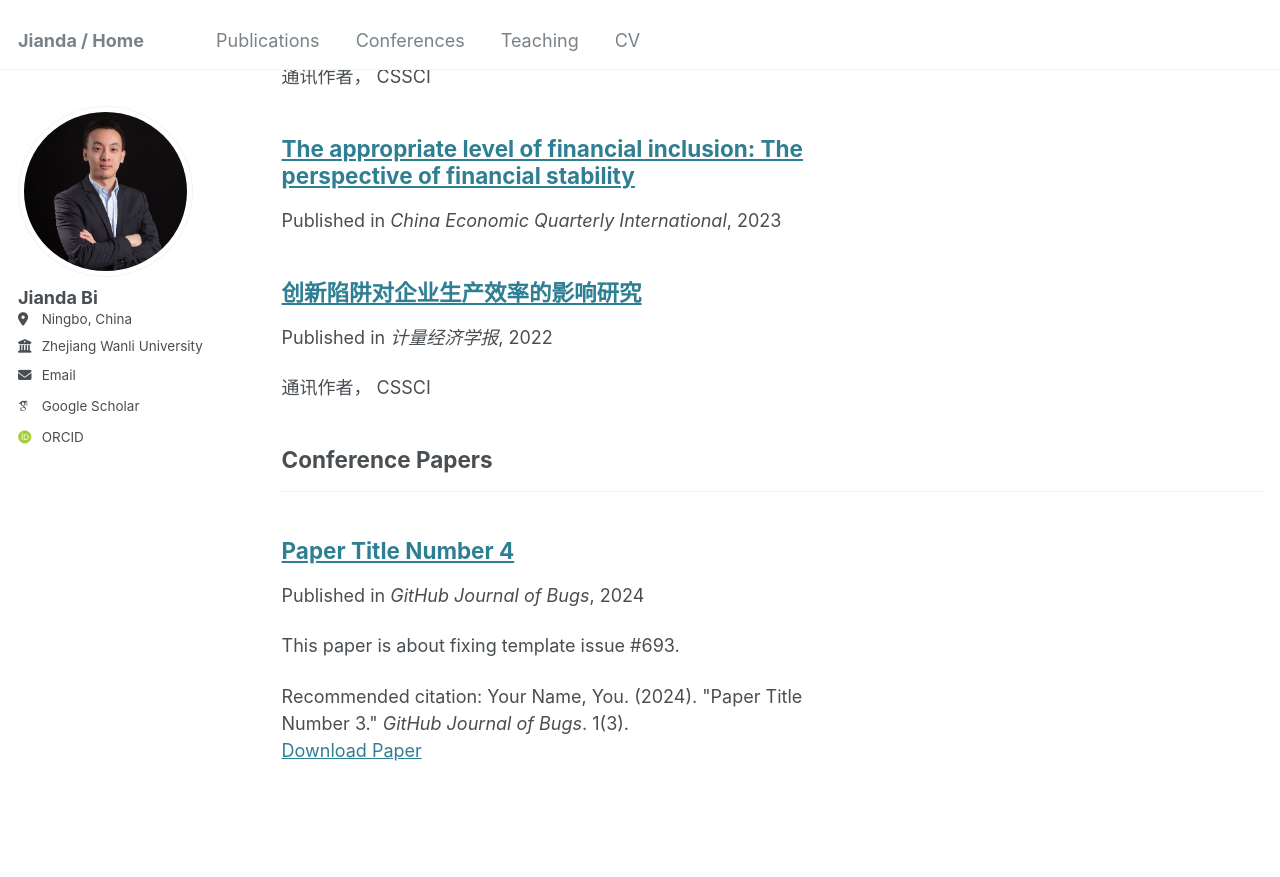
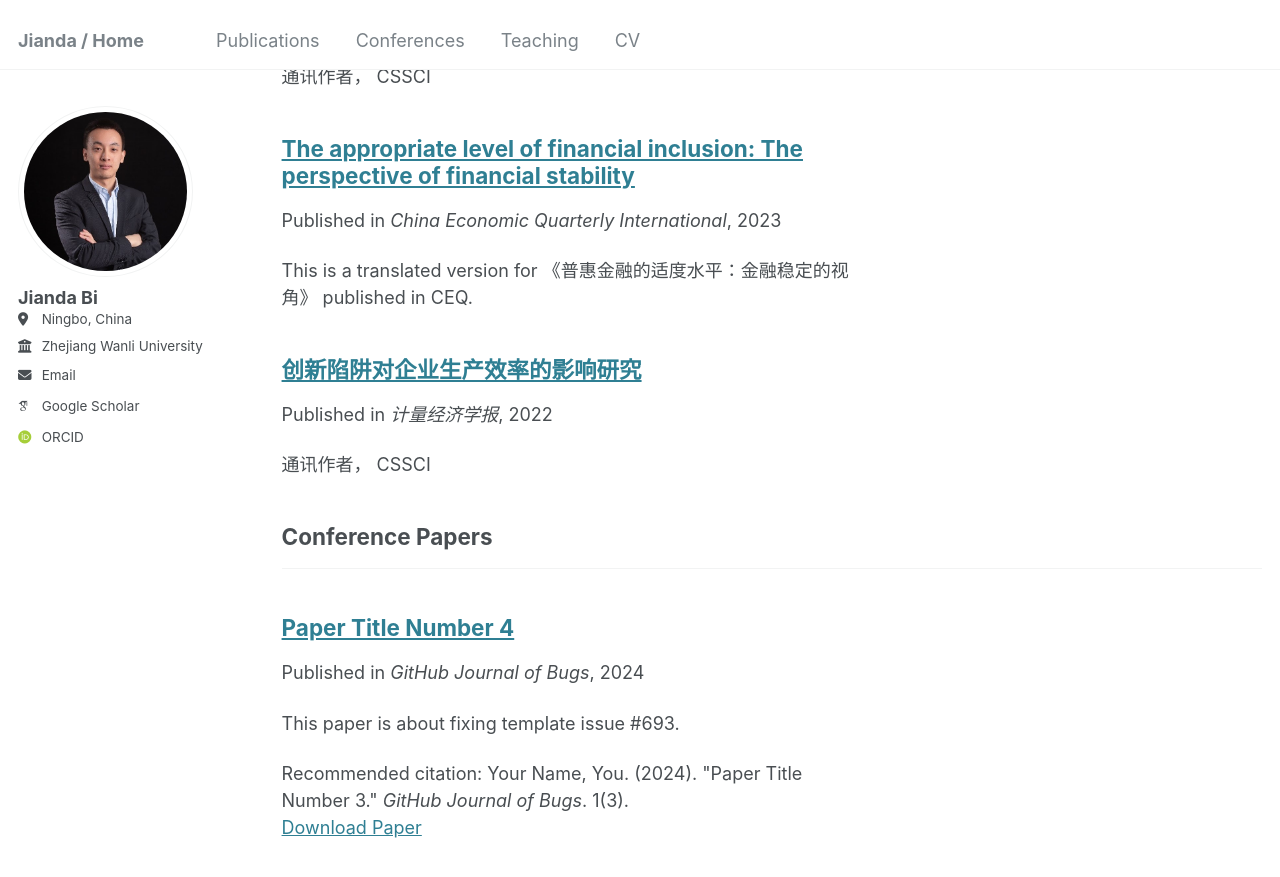
Before and after one commit to JiandaBi/Jianda.github.io, a Jekyll site: the page built from _pages/publications.html, in a window 1280 px wide and 900 px high, scrolled down 344 px. Shown: the top 877 px of the window. Built offline with Jekyll 4.4.1, drawn with Linux system fonts in a browser that asks for light colours; some web fonts are replaced.

Commit message:
Update 2023-09-01-paper-title-number-2.md

```diff
--- a/_publications/2023-09-01-paper-title-number-2.md
+++ b/_publications/2023-09-01-paper-title-number-2.md
@@ -6,3 +6,5 @@ permalink: 'http://jiandabi.github.io/files/ceqi2023.pdf'
 date: 2023-09-01
 venue: 'China Economic Quarterly International'
 ---
+
+This is a translated version for 《普惠金融的适度水平：金融稳定的视角》 published in CEQ.
```
